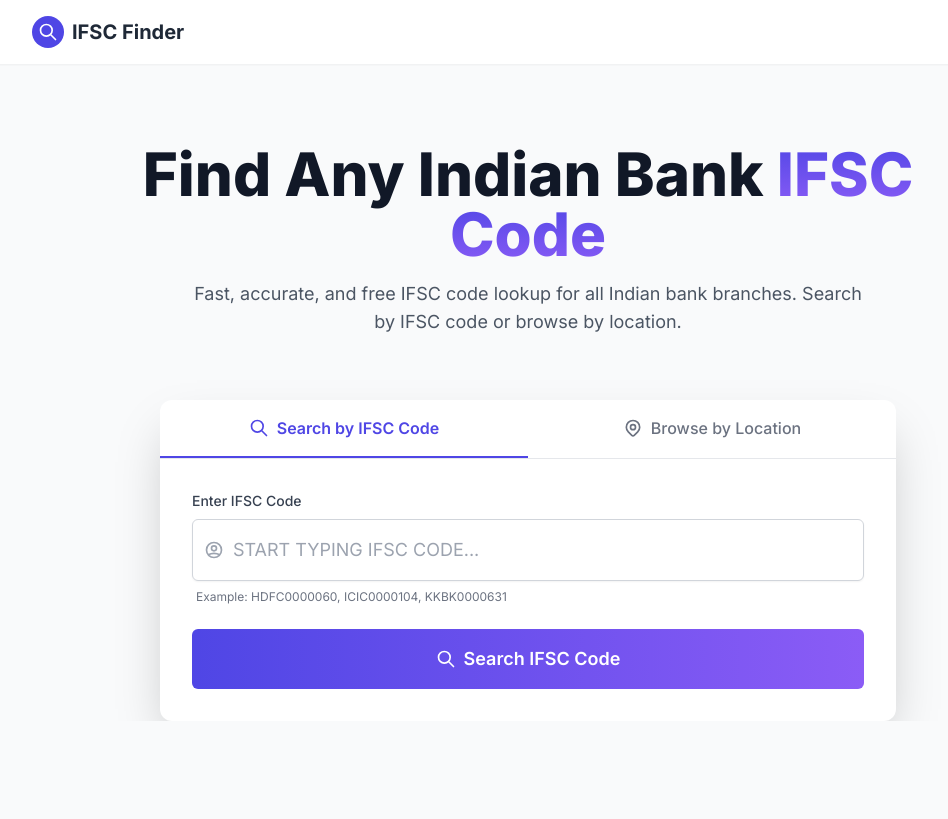
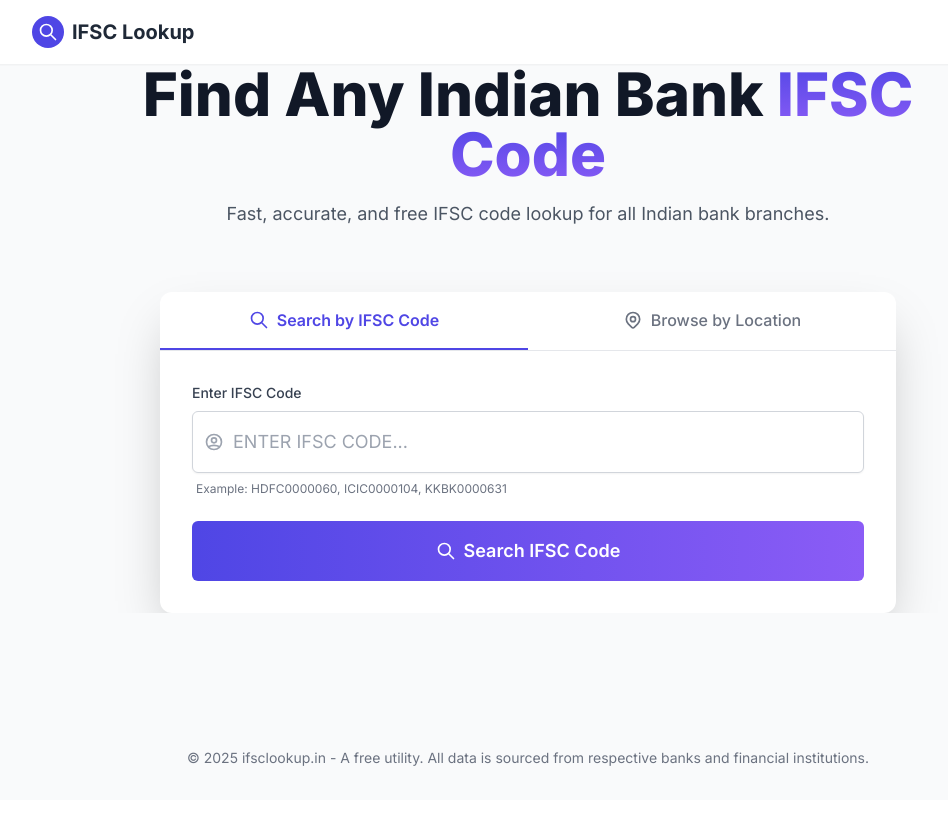
Before and after one commit to lactustech/ifsclookup-api, a FastAPI app: page / in a window 1280 px wide. Shown: the top 819 px of the page, without its empty margins (112-1060 px from the left). After the commit the page ends 766 px from the top, so only its background shows below. Run offline with FastAPI, Linux system fonts and the light colour scheme; some libraries are stand-ins or nearby versions.

Commit message:
Minor cosmetic changes

```diff
--- a/templates/base.html
+++ b/templates/base.html
@@ -40,7 +40,7 @@
                         <path stroke-linecap="round" stroke-linejoin="round" stroke-width="2" d="M21 21l-6-6m2-5a7 7 0 11-14 0 7 7 0 0114 0z" />
                     </svg>
                 </span>
-                <span class="text-xl font-bold text-gray-800">IFSC Finder</span>
+                <span class="text-xl font-bold text-gray-800">IFSC Lookup</span>
             </a>
             <!-- Nav Links (for future)
             <div class="hidden md:flex items-center gap-6 text-sm font-medium text-gray-600">
--- a/templates/index.html
+++ b/templates/index.html
@@ -3,13 +3,12 @@
 {% block content %}
 <div class="relative overflow-hidden">
     <!-- Hero Section -->
-    <div class="container mx-auto max-w-4xl px-4 pt-20 pb-16 text-center">
+    <div class="container mx-auto max-w-4xl px-4 pt-18 pb-16 text-center">
         <h1 class="text-4xl md:text-6xl font-extrabold text-gray-900 leading-tight">
             Find Any Indian Bank <span class="hero-gradient-text">IFSC Code</span>
         </h1>
         <p class="mt-4 text-lg text-gray-600 max-w-2xl mx-auto">
-            Fast, accurate, and free IFSC code lookup for all Indian bank branches. Search
-            by IFSC code or browse by location.
+            Fast, accurate, and free IFSC code lookup for all Indian bank branches.
         </p>
     </div>
 
@@ -55,7 +54,7 @@
                             id="ifsc-input"
                             name="ifsc"
                             class="block w-full p-4 pl-10 border border-gray-300 rounded-md shadow-sm focus:outline-none focus:ring-2 focus:ring-indigo-500 text-lg"
-                            placeholder="START TYPING IFSC CODE..."
+                            placeholder="ENTER IFSC CODE..."
                             required
                             maxlength="11"
                             minlength="11"
```
